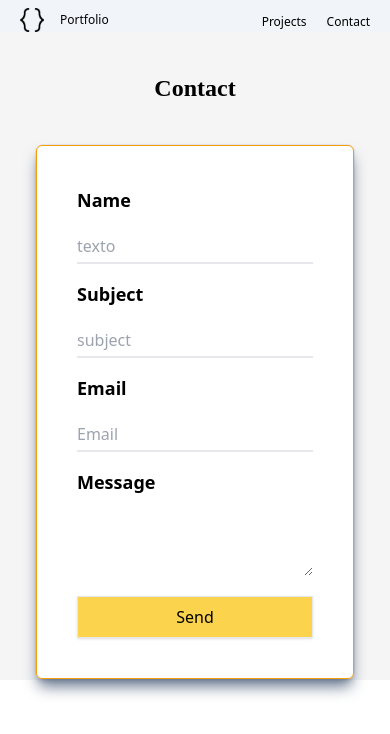
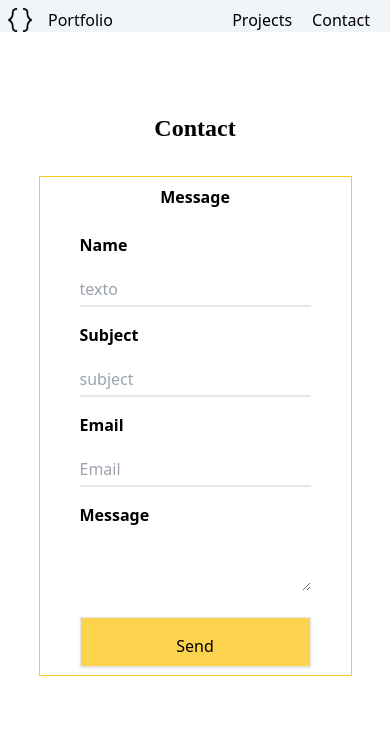
Before and after one commit to ecer96/portfolio, a React (Create React App) app: page /contact in a window 390 px wide. Shown: the top 734 px of the page. Built offline with nearby package versions, Linux system fonts and the light colour scheme.

Commit message:
fixing problems , responsive and adding project

```diff
--- a/src/App.js
+++ b/src/App.js
@@ -8,7 +8,7 @@ import { Contact } from "./Components/Contact";
 
 function App() {
     return (
-        <div className="App bg-neutral-100">
+        <div className="App bg-white">
 
             <Navbar/>
                 <Routes>
--- a/src/Components/Contact.jsx
+++ b/src/Components/Contact.jsx
@@ -1,69 +1,96 @@
-import React, { useRef } from 'react';
-import emailjs from '@emailjs/browser';
-
+import React, { useRef } from "react";
+import emailjs from "@emailjs/browser";
 
 export const Contact = () => {
-
     const form = useRef();
 
     const sendEmail = (e) => {
-
         e.preventDefault();
-        emailjs.sendForm('service_avu0rag', 'template_qsribxg', form.current, '0EhTH6mmb76lVn33D')
-        .then((result) => {
+        emailjs
+            .sendForm(
+                "service_avu0rag",
+                "template_qsribxg",
+                form.current,
+                "0EhTH6mmb76lVn33D"
+            )
+            .then(
+                (result) => {
                     alert("Su Mensaje Se A Enviado Correctamente");
-        }, (error) => {
+                },
+                (error) => {
                     error("Hubo Un Error Porfavor Intentelo Nuevamente");
-        });
+                }
+            );
     };
-
 
     return (
         <div className="">
-            <h1 className="text-center font-Monse font-bold text-2xl lg:text-2xl xl:text-3xl 2xl:text-4xl mt-10">
+            <h1 className="text-center font-Monse font-bold text-2xl mt-20">
                 Contact
             </h1>
 
-
             <div className="flex justify-center">
-
-            <form className="bg-white flex justify-center align-middle mt-32 border border-color-slate-50  rounded-lg xsm:w-80 xsm:mt-10" ref={form} onSubmit={sendEmail}>
-            <div className=" justify-center border border-amber-500 rounded-md w-96  p-10  shadow-lg shadow-slate-500">
-
-                <label htmlFor="name" className="my-4 text-lg font-semibold">Name</label>
+                <form className="border border-yellow-400 rounder-lg px-10  mt-8 lg:px-14 py-2" ref={form} onSubmit={sendEmail}>
+                  <leged className='flex justify-center font-bold'>Message</leged><br/>
+                    <label
+                        htmlFor="name"
+                        className=" text-md font-semibold mt-4 lg:text-xl"
+                    >
+                        Name
+                    </label><br/>
                     <input
-                    className="flex text-start  my-4 py-1 w-full  border-b-2 focus:border-amber-500 outline-none transition ease-in delay-150"
+                        className=" text-start  my-4 py-1 w-full  border-b-2 focus:border-amber-500 outline-none transition ease-in delay-150"
                         type={"text"}
                         placeholder="texto"
                         id="name"
                         name="user_name"
-                ></input>
+                    ></input><br/>
 
-            <label htmlFor="subject" className="my-4 text-lg font-semibold ">Subject</label>
+                    <label
+                        htmlFor="subject"
+                        className="my-4 text-md font-semibold  pt-4 lg:text-xl"
+                    >
+                        Subject
+                    </label><br/>
                     <input
-                    className="flex text-start  my-4 py-1 w-full  border-b-2 focus:border-amber-500 outline-none transition ease-in delay-150"
+                        className=" text-start  my-4 py-1  w-full border-b-2 focus:border-amber-500 outline-none transition ease-in delay-150"
                         type={"text"}
                         placeholder="subject"
                         id="subject"
                         name="subject"
-                ></input>
+                    ></input><br/>
 
-
-                <label htmlFor="user_email" className="text-lg font-semibold ">Email</label>
+                    <label
+                        htmlFor="user_email"
+                        className="text-md font-semibold pt-4  lg:text-xl"
+                    >
+                        Email
+                    </label><br/>
                     <input
-                    className="flex  my-4 w-full py-1  border-b-2 focus:border-amber-500 outline-none transition ease-in delay-150"
+                        className="  my-4  py-1  border-b-2 w-full focus:border-amber-500 outline-none transition ease-in delay-150"
                         type={"email"}
                         placeholder="Email"
                         id="user_email"
                         name="user_email"
+                    ></input><br/>
+
+                    <label
+                        htmlFor="message"
+                        className="my-4 text-md font-semibold pt-4 lg:text-xl"
+                    >
+                        Message
+                    </label><br/>
+                    <textarea
+                        className=" lg:text-xl mt-4 w-full "
+                        type={"text"}
+                        id="message"
+                        name="message"
+                    /><br/>
+                    <input
+                        type={"submit"}
+                        value="Send"
+                        className="text-center px-5 py-2 border bg-amber-300  hover:bg-yellow-500 shadow mt-5 w-full pt-4"
                     ></input>
-
-                <label htmlFor="message" className="my-4 text-lg font-semibold">Message</label>
-                <textarea className="flex py-2 mt-4 w-full" type={"text"} id="message" name="message" />
-                <input type={'submit'} value="Send" className="text-center px-5 py-2 border bg-amber-300 w-full hover:bg-yellow-500 shadow mt-5"></input>
-            </div>
-
-
                 </form>
             </div>
         </div>
--- a/src/Components/MyCard.jsx
+++ b/src/Components/MyCard.jsx
@@ -2,17 +2,17 @@ import React from "react";
 
 export const MyCard = () => {
     return (
-        <div className="flex items-center justify-center   mt-8 ml-4 xsm:justify-center xsm:mt-4 sm:justify-center sm:mt-12   md:w-2/5  md:justify-start    2xl:w-80 ">
-            <div className=" ml-2 align-middle w-full xl:w-full">
+        <div className="flex items-center justify-center mt-8  ml-4 sm:mt-20 ">
+            <div className=" ">
                 <div className="flex justify-center z-10">
                     <img
                         src={require("../Assets/yo2.jpg")}
                         alt="mi-imagen"
-                        className="rounded-full w-36 h-32 object-cover"
+                        className="rounded-full w-36 h-32 object-cover sm:h-48 sm:w-48"
                     />
                 </div>
 
-                <h4 className="font-Monserrat text-center mt-4  xsm:text-base  sm:text-lg md:text-xl lg:text-xl xl:text-xl 2xl:text-xl font-bold">
+                <h4 className="font-Monserrat  font-bold flex justify-center my-2 sm:text-xl sm:mb-4">
 
 
                     Edwin Cervantes
--- a/src/Components/Navbar.jsx
+++ b/src/Components/Navbar.jsx
@@ -5,11 +5,11 @@ import { NavLink } from "react-router-dom";
 export const Navbar = () => {
     return (
         <div className="flex justify-between align-middle bg-slate-100">
-            <div>
+
 
             <NavLink
                 to="/"
-                className=" flex items-center  mt-2 ml-5  font-Monserrat text-xs  sm:text-sm  md:text-base lg:text-lg xl:text-xl 2xl:text-2xl z-10"
+                className=" flex items-center  mt-2 ml-2  font-Monserrat text-md text-semibold z-10 sm:text-2xl"
             >
                <img
                         src={require("../Assets/programacion.png")}
@@ -18,18 +18,18 @@ export const Navbar = () => {
                     />
                 Portfolio
             </NavLink>
-            </div>
+
 
             <div className="mt-2 z-10">
                 <NavLink
                     to="projects"
-                    className="mr-5  font-Monserrat text-xs  sm:text-sm  md:text-base lg:text-lg xl:text-xl 2xl:text-xl 2xl:mr-14 xsm:hover:text-yellow-400 sm:hover:text-yellow-400 md:hover:text-yellow-400 lg:hover:text-yellow-400 xl:hover:text-yellow-400 2xl:hover:text-yellow-500"
+                    className="mr-5  font-Monserrat text-md  hover:text-yellow-400 sm:text-lg text-semibold"
                 >
                     Projects
                 </NavLink>
                 <NavLink
                     to="contact"
-                    className="mr-5  font-Monserrat text-xs  sm:text-sm  md:text-base lg:text-lg xl:text-xl 2xl:text-xl 2xl:mr-14  xsm:hover:text-yellow-400 sm:hover:text-yellow-400 md:hover:text-yellow-400 lg:hover:text-yellow-400 xl:hover:text-yellow-400 2xl:hover:text-yellow-500 "
+                    className="mr-5  font-Monserrat text-md  hover:text-yellow-400 sm:text-lg text-semibold"
                 >
                     Contact
                 </NavLink>
--- a/src/index.css
+++ b/src/index.css
@@ -9,3 +9,7 @@
 
 
 }
+html{
+    height: 100%;
+    background-color:white;
+}
--- a/tailwind.config.js
+++ b/tailwind.config.js
@@ -6,24 +6,6 @@ module.exports = {
         'Monse':['Montserrat'],
         'Esteban':['Esteban']
     },
-    screens: {
-        'xsm':{'min':'0px','max':'639px'},
-
-        'sm': {'min': '640px', 'max': '767px'},
-        // => @media (min-width: 640px and max-width: 767px) { ... }
-
-        'md': {'min': '768px', 'max': '1023px'},
-        // => @media (min-width: 768px and max-width: 1023px) { ... }
-
-        'lg': {'min': '1024px', 'max': '1279px'},
-        // => @media (min-width: 1024px and max-width: 1279px) { ... }
-
-        'xl': {'min': '1280px', 'max': '1535px'},
-        // => @media (min-width: 1280px and max-width: 1535px) { ... }
-
-        '2xl': {'min': '1536px'},
-        // => @media (min-width: 1536px) { ... }
-      },
     extend: {},
   },
   plugins: [],
```
Also changed, not shown: src/Components/Home.jsx (+26 -18 lines), src/Components/Projects.jsx (+59 -26 lines), src/Assets/my_card.png (added), src/Styles/Home.css (line endings or trailing spaces). Lines whose indentation alone changed are shown as unchanged.
